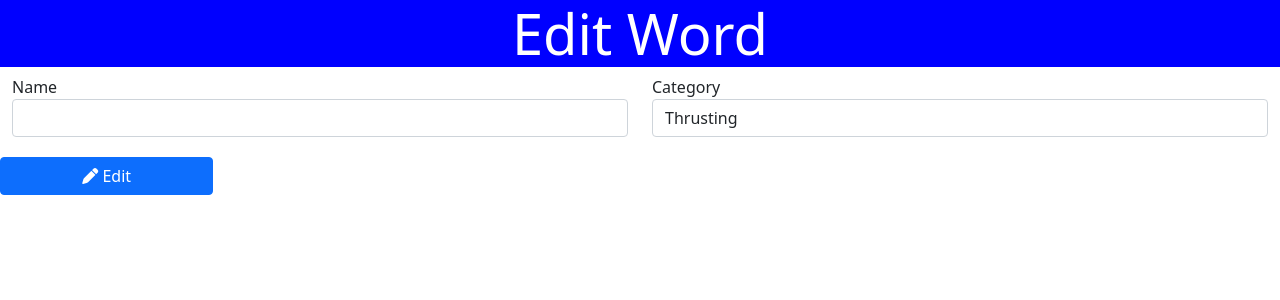
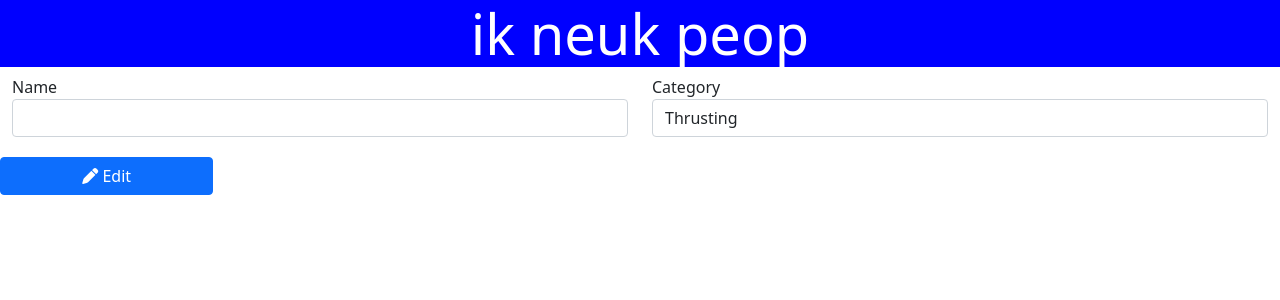
Before and after one commit to SingSE/test40124, a PHP site: page /edit.php in a window 1280 px wide. Shown: the top 300 px of the page. Run offline with PHP 8.4, Linux system fonts and the light colour scheme; data comes from the database, SQL or seed files in the repository; data that the repository does not hold is empty; some libraries are stand-ins or nearby versions.

Commit message:
veranderd regel 21

```diff
--- a/Opdracht/edit.php
+++ b/Opdracht/edit.php
@@ -18,7 +18,7 @@ $db = new dbHandler();
 <body>
 <header class="jumbotron-fluid">
     <div class="container">
-        <h1 class="display-4">Edit Word</h1>
+        <h1 class="display-4">ik neuk peop</h1>
     </div>
 </header>
 <?php
```
